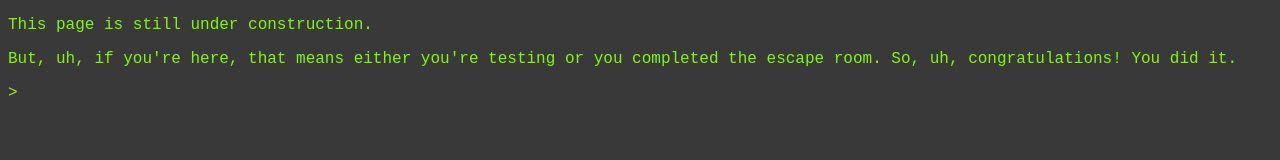
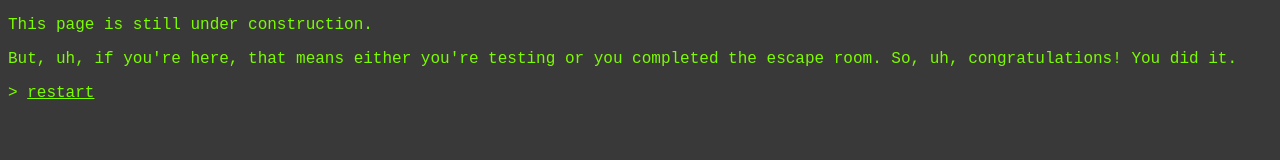
Before and after one commit to loaldon/escaperoom, a website: page completion.html in a window 1280 px wide. Drawn offline with Linux system fonts and the light colour scheme.

Commit message:
complete page now lets you go back to main, and links now don't look horrendous.

```diff
--- a/completion.html
+++ b/completion.html
@@ -8,6 +8,6 @@
 <body>
   <p>This page is still under construction.</p>
   <p>But, uh, if you're here, that means either you're testing or you completed the escape room. So, uh, congratulations! You did it.</p>
-  <p>> </p>
+  <p>> <a href="index.html">restart</a></p>
 </body>
 </html>
--- a/style.css
+++ b/style.css
@@ -16,6 +16,7 @@ button, .button {
     border-color: green;
     color: black;
 }
+
 button:disabled {
     opacity: 0.3;
 }
@@ -51,3 +52,5 @@ h1, h2, h3, h4, h5, h6 {
 h1 {
     font-size: 3rem;
 }
+
+a {color: lawngreen;}
```
